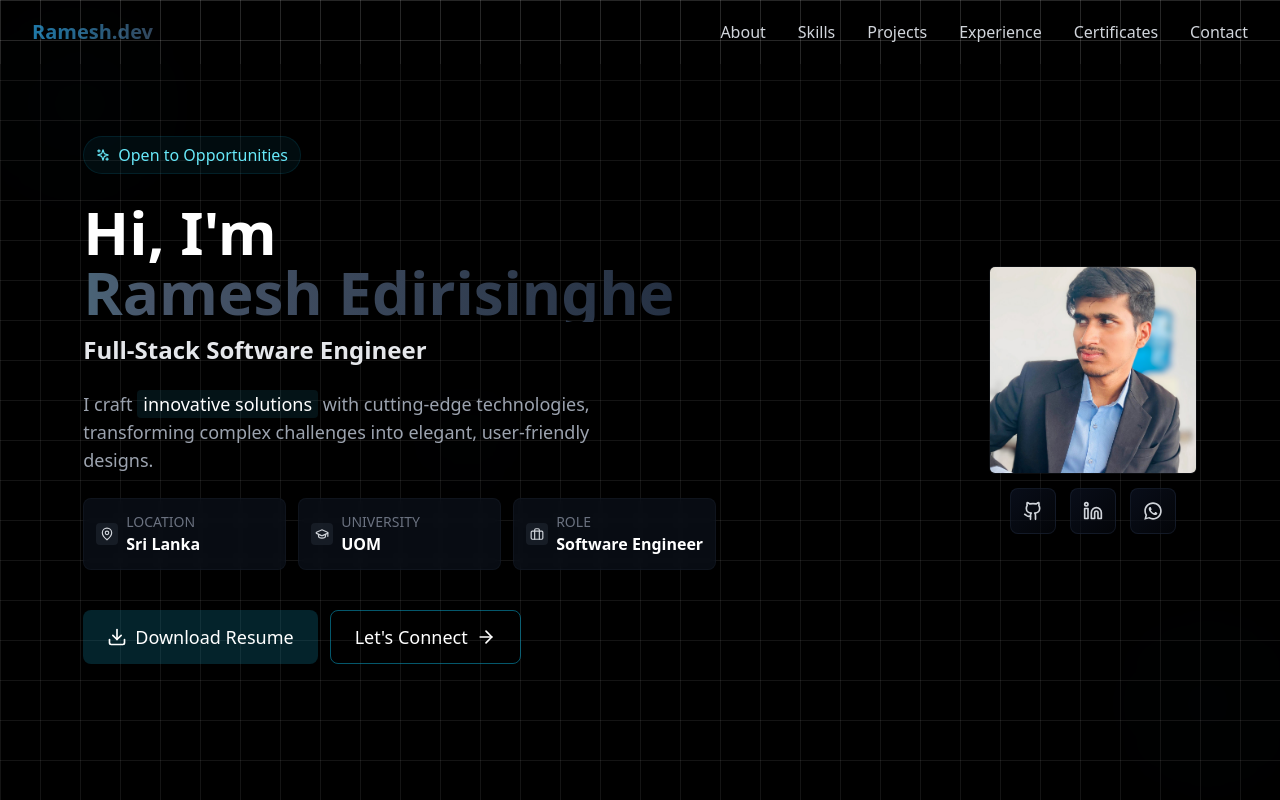
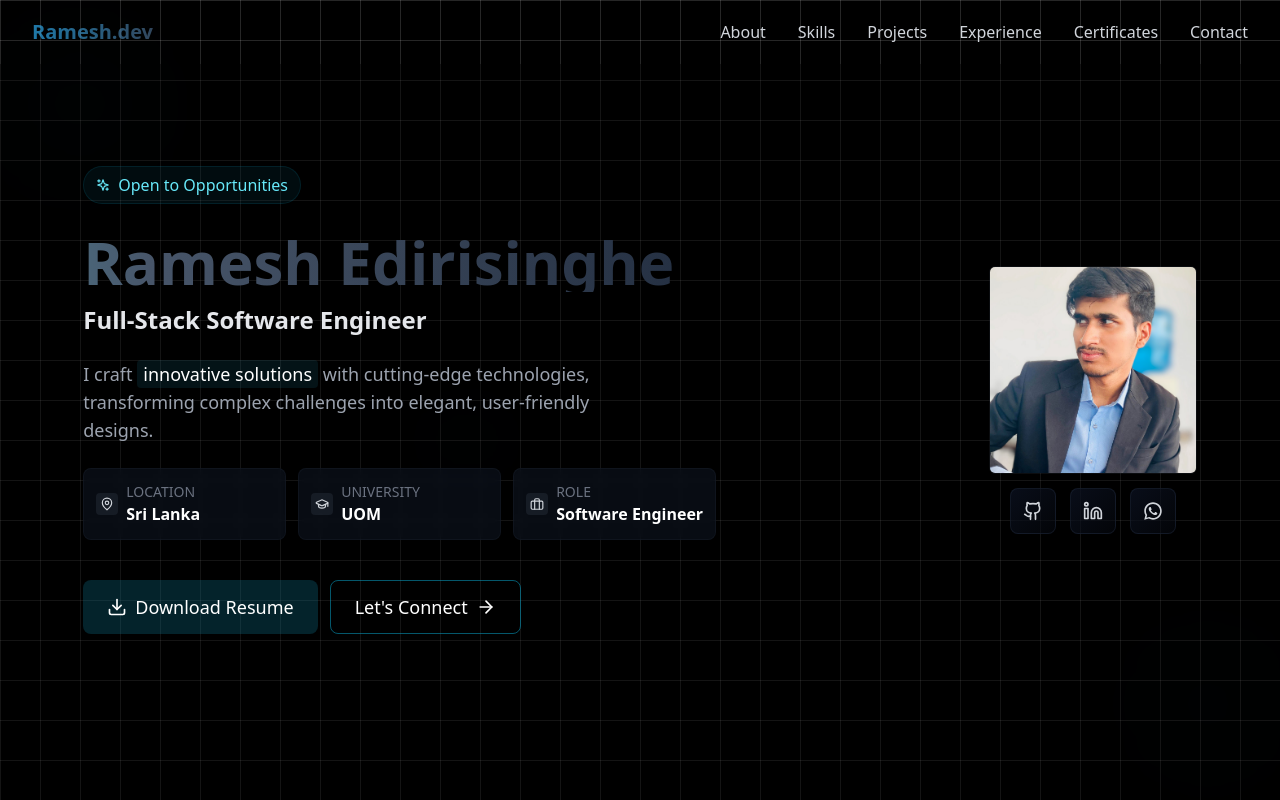
Before and after one commit to RameshEdirisinghe/portfolio-v2, a React (Vite) app: page / in a window 1280 px wide. Shown: the top 800 px of the page. Built offline with nearby package versions, Linux system fonts and the light colour scheme.

Commit message:
remove greeting text from About section

```diff
--- a/src/components/About.tsx
+++ b/src/components/About.tsx
@@ -29,7 +29,6 @@ const About = () => {
               </div>
 
               <h1 className="text-4xl sm:text-5xl lg:text-6xl font-extrabold leading-tight">
-                <span className="block text-white">Hi, I'm</span>
                 <span className="block bg-gradient-to-r from-cyan-300 via-slate-600 to-slate-800 bg-clip-text text-transparent animate-gradient">
                   Ramesh Edirisinghe
                 </span>
```
